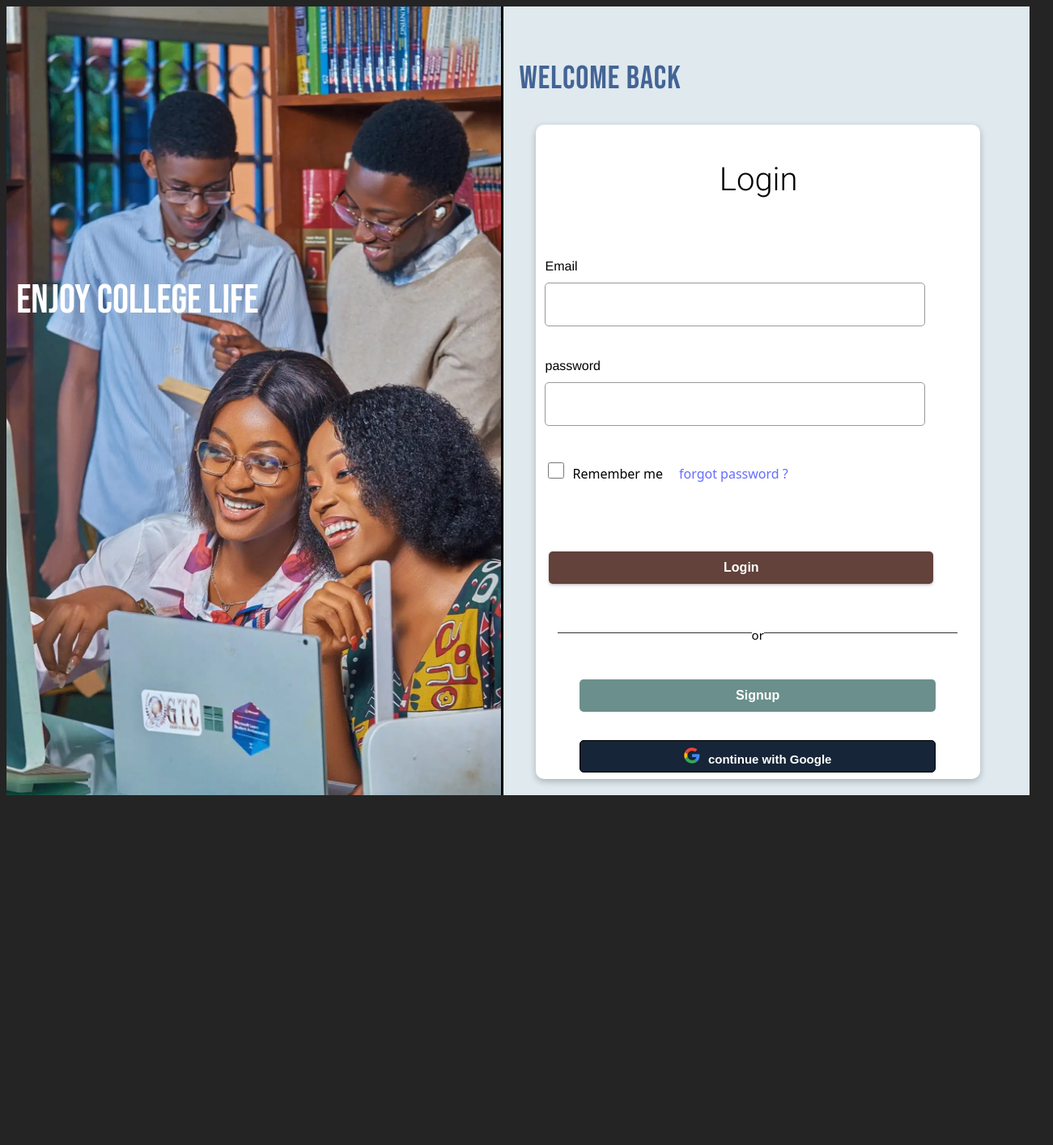
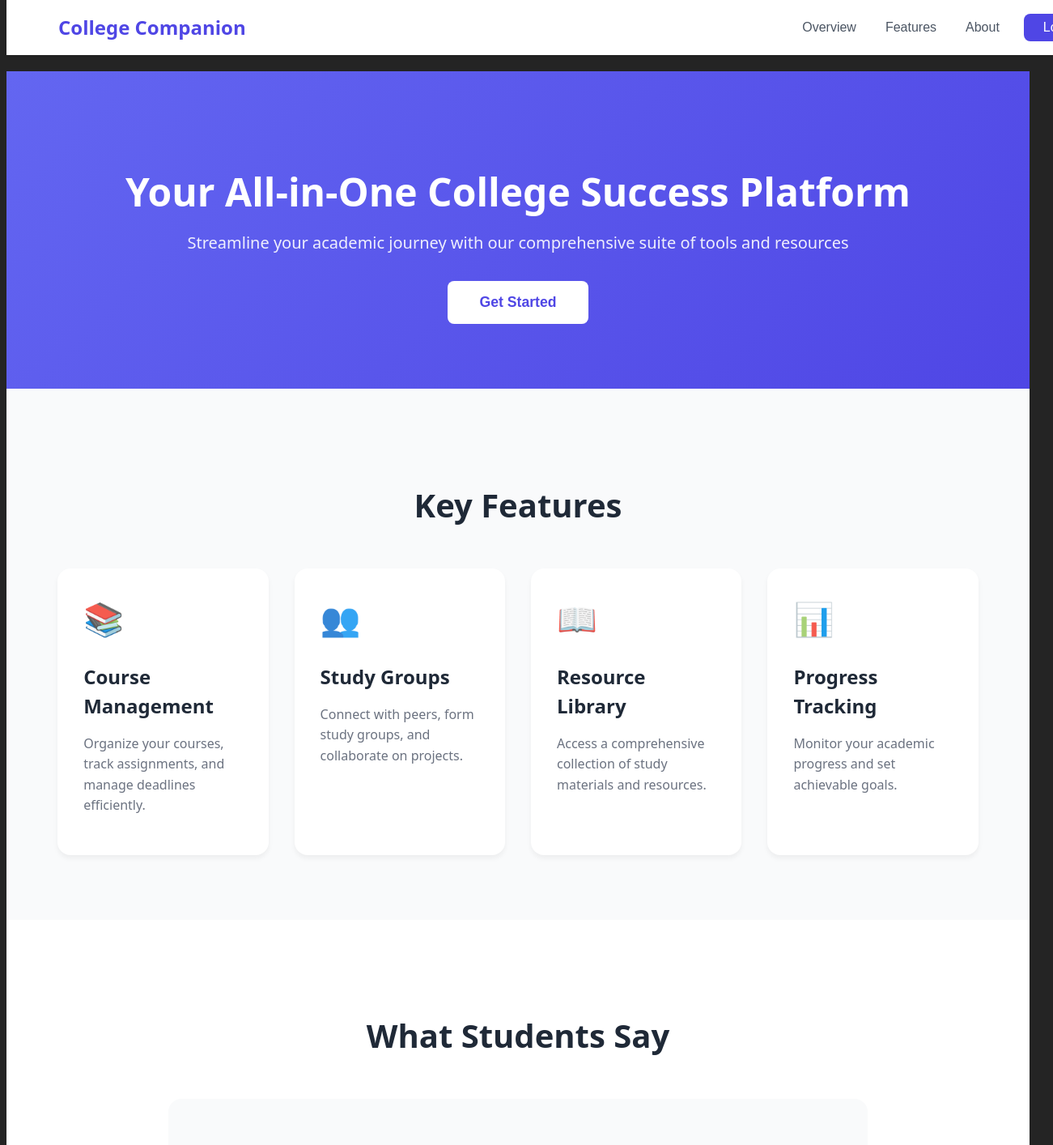
Before and after one commit to LN247/college-companion, a React (Vite) app: page / in a window 1280 px wide. Shown: the top 1414 px of the page at 81% size, 1301 px wide, since content can reach past the window. Before the commit the page ends 990 px from the top, so only its background shows below. Built offline with nearby package versions, Linux system fonts and the light colour scheme; no server answers.

Commit message:
Homepage

```diff
--- a/package.json
+++ b/package.json
@@ -1,9 +1,15 @@
 {
+  "name": "college-companion",
+  "private": true,
+  "version": "0.0.0",
+  "type": "module",
   "dependencies": {
     "@react-oauth/google": "^0.12.2",
     "@vitejs/plugin-react": "^4.4.1",
     "axios": "^1.9.0",
     "jwt-decode": "^4.0.0",
+    "react": "^18.2.0",
+    "react-dom": "^18.2.0",
     "react-router-dom": "^7.6.0",
     "vite": "^6.3.5"
   },
--- a/src/App.jsx
+++ b/src/App.jsx
@@ -2,6 +2,7 @@ import { useState } from "react";
 import LoginForm from "./pages/LoginForm";
 import SignupForm from "./pages/signupForm";
 import Notfound from "./pages/Notfound";
+import Homepage from "./pages/Homepage";
 import { BrowserRouter as Router, Route, Routes } from "react-router-dom";
 
 function App() {
@@ -9,7 +10,8 @@ function App() {
     <div>
       <Router>
         <Routes>
-          <Route path="/" element={<LoginForm />} />
+          <Route path="/" element={<Homepage />} />
+          <Route path="/login" element={<LoginForm />} />
           <Route path="/signup" element={<SignupForm />} />
           <Route path="/404" element={<Notfound />} />
           <Route path="*" element={<Notfound />} />
--- /dev/null
+++ b/src/Styles/Homepage.css
@@ -0,0 +1,271 @@
+/* Loading Animation */
+.loading-container {
+  display: flex;
+  flex-direction: column;
+  align-items: center;
+  justify-content: center;
+  height: 100vh;
+  background: linear-gradient(135deg, #6366f1 0%, #4f46e5 100%);
+  color: white;
+}
+
+.loading-spinner {
+  width: 50px;
+  height: 50px;
+  border: 5px solid #ffffff;
+  border-top: 5px solid transparent;
+  border-radius: 50%;
+  animation: spin 1s linear infinite;
+  margin-bottom: 20px;
+}
+
+@keyframes spin {
+  0% { transform: rotate(0deg); }
+  100% { transform: rotate(360deg); }
+}
+
+/* Main Layout */
+.homepage {
+  min-height: 100vh;
+  display: flex;
+  flex-direction: column;
+}
+
+/* Navbar */
+.navbar {
+  display: flex;
+  justify-content: space-between;
+  align-items: center;
+  padding: 1rem 5%;
+  background-color: white;
+  box-shadow: 0 2px 4px rgba(0, 0, 0, 0.1);
+  position: fixed;
+  width: 100%;
+  top: 0;
+  z-index: 1000;
+}
+
+.logo {
+  font-size: 1.5rem;
+  font-weight: bold;
+  color: #4f46e5;
+}
+
+.nav-links {
+  display: flex;
+  gap: 1.5rem;
+  align-items: center;
+}
+
+.nav-links button {
+  background: none;
+  border: none;
+  color: #4b5563;
+  font-size: 1rem;
+  cursor: pointer;
+  transition: color 0.3s ease;
+}
+
+.nav-links button:hover {
+  color: #4f46e5;
+}
+
+.login-btn {
+  background-color: #4f46e5 !important;
+  color: white !important;
+  padding: 0.5rem 1.5rem;
+  border-radius: 0.5rem;
+  transition: background-color 0.3s ease !important;
+}
+
+.login-btn:hover {
+  background-color: #4338ca !important;
+}
+
+/* Main Content */
+.main-content {
+  margin-top: 80px;
+  flex: 1;
+}
+
+/* Hero Section */
+.hero-section {
+  text-align: center;
+  padding: 5rem 1rem;
+  background: linear-gradient(135deg, #6366f1 0%, #4f46e5 100%);
+  color: white;
+}
+
+.hero-section h1 {
+  font-size: 3rem;
+  margin-bottom: 1rem;
+  line-height: 1.2;
+}
+
+.hero-section p {
+  font-size: 1.25rem;
+  margin-bottom: 2rem;
+  opacity: 0.9;
+}
+
+.cta-button {
+  background-color: white;
+  color: #4f46e5;
+  padding: 1rem 2.5rem;
+  border: none;
+  border-radius: 0.5rem;
+  font-size: 1.1rem;
+  font-weight: bold;
+  cursor: pointer;
+  transition: transform 0.3s ease, box-shadow 0.3s ease;
+}
+
+.cta-button:hover {
+  transform: translateY(-2px);
+  box-shadow: 0 4px 6px rgba(0, 0, 0, 0.1);
+}
+
+/* Features Section */
+.features-section {
+  padding: 5rem 5%;
+  background-color: #f9fafb;
+}
+
+.features-section h2 {
+  text-align: center;
+  font-size: 2.5rem;
+  margin-bottom: 3rem;
+  color: #1f2937;
+}
+
+.features-grid {
+  display: grid;
+  grid-template-columns: repeat(auto-fit, minmax(250px, 1fr));
+  gap: 2rem;
+  max-width: 1200px;
+  margin: 0 auto;
+}
+
+.feature-card {
+  background: white;
+  padding: 2rem;
+  border-radius: 1rem;
+  box-shadow: 0 4px 6px rgba(0, 0, 0, 0.05);
+  transition: transform 0.3s ease;
+}
+
+.feature-card:hover {
+  transform: translateY(-5px);
+}
+
+.feature-icon {
+  font-size: 2.5rem;
+  margin-bottom: 1rem;
+}
+
+.feature-card h3 {
+  font-size: 1.5rem;
+  margin-bottom: 1rem;
+  color: #1f2937;
+}
+
+.feature-card p {
+  color: #6b7280;
+  line-height: 1.6;
+}
+
+/* Testimonials Section */
+.testimonials-section {
+  padding: 5rem 5%;
+  background-color: white;
+}
+
+.testimonials-section h2 {
+  text-align: center;
+  font-size: 2.5rem;
+  margin-bottom: 3rem;
+  color: #1f2937;
+}
+
+.testimonial {
+  max-width: 800px;
+  margin: 0 auto;
+  text-align: center;
+  padding: 2rem;
+  background-color: #f9fafb;
+  border-radius: 1rem;
+}
+
+.testimonial p {
+  font-size: 1.25rem;
+  color: #4b5563;
+  margin-bottom: 1rem;
+  font-style: italic;
+}
+
+.testimonial cite {
+  color: #6b7280;
+  font-weight: 500;
+}
+
+/* Footer */
+.footer {
+  background-color: #1f2937;
+  color: white;
+  padding: 4rem 5% 2rem;
+}
+
+.footer-content {
+  display: grid;
+  grid-template-columns: repeat(auto-fit, minmax(200px, 1fr));
+  gap: 2rem;
+  max-width: 1200px;
+  margin: 0 auto;
+}
+
+.footer-section h3 {
+  font-size: 1.25rem;
+  margin-bottom: 1rem;
+}
+
+.social-links {
+  display: flex;
+  gap: 1rem;
+}
+
+.social-links a {
+  color: white;
+  text-decoration: none;
+  opacity: 0.8;
+  transition: opacity 0.3s ease;
+}
+
+.social-links a:hover {
+  opacity: 1;
+}
+
+.footer-bottom {
+  text-align: center;
+  margin-top: 3rem;
+  padding-top: 2rem;
+  border-top: 1px solid rgba(255, 255, 255, 0.1);
+}
+
+/* Responsive Design */
+@media (max-width: 768px) {
+  .navbar {
+    padding: 1rem;
+  }
+
+  .nav-links {
+    display: none;
+  }
+
+  .hero-section h1 {
+    font-size: 2rem;
+  }
+
+  .features-grid {
+    grid-template-columns: 1fr;
+  }
+}
--- /dev/null
+++ b/src/pages/Homepage.jsx
@@ -0,0 +1,118 @@
+import React, { useState, useEffect } from 'react';
+import { useNavigate } from 'react-router-dom';
+import '../Styles/Homepage.css';
+
+const Homepage = () => {
+  const navigate = useNavigate();
+  const [isLoading, setIsLoading] = useState(true);
+  const [activeSection, setActiveSection] = useState('overview');
+
+  useEffect(() => {
+    // Simulate loading animation
+    const timer = setTimeout(() => {
+      setIsLoading(false);
+    }, 1500);
+    return () => clearTimeout(timer);
+  }, []);
+
+  const features = [
+    {
+      title: 'Course Management',
+      description: 'Organize your courses, track assignments, and manage deadlines efficiently.',
+      icon: '📚'
+    },
+    {
+      title: 'Study Groups',
+      description: 'Connect with peers, form study groups, and collaborate on projects.',
+      icon: '👥'
+    },
+    {
+      title: 'Resource Library',
+      description: 'Access a comprehensive collection of study materials and resources.',
+      icon: '📖'
+    },
+    {
+      title: 'Progress Tracking',
+      description: 'Monitor your academic progress and set achievable goals.',
+      icon: '📊'
+    }
+  ];
+
+  if (isLoading) {
+    return (
+      <div className="loading-container">
+        <div className="loading-spinner"></div>
+        <h2>Welcome to College Companion</h2>
+      </div>
+    );
+  }
+
+  return (
+    <div className="homepage">
+      <nav className="navbar">
+        <div className="logo">College Companion</div>
+        <div className="nav-links">
+          <button onClick={() => setActiveSection('overview')}>Overview</button>
+          <button onClick={() => setActiveSection('features')}>Features</button>
+          <button onClick={() => setActiveSection('about')}>About</button>
+          <button className="login-btn" onClick={() => navigate('/login')}>Login</button>
+        </div>
+      </nav>
+
+      <main className="main-content">
+        <section className="hero-section">
+          <h1>Your All-in-One College Success Platform</h1>
+          <p>Streamline your academic journey with our comprehensive suite of tools and resources</p>
+          <button className="cta-button" onClick={() => navigate('/signup')}>
+            Get Started
+          </button>
+        </section>
+
+        <section className="features-section">
+          <h2>Key Features</h2>
+          <div className="features-grid">
+            {features.map((feature, index) => (
+              <div key={index} className="feature-card">
+                <div className="feature-icon">{feature.icon}</div>
+                <h3>{feature.title}</h3>
+                <p>{feature.description}</p>
+              </div>
+            ))}
+          </div>
+        </section>
+
+        <section className="testimonials-section">
+          <h2>What Students Say</h2>
+          <div className="testimonials-slider">
+            <div className="testimonial">
+              <p>"College Companion has transformed how I manage my academic life. It's intuitive and incredibly helpful!"</p>
+              <cite>- Sarah M., Computer Science</cite>
+            </div>
+          </div>
+        </section>
+      </main>
+
+      <footer className="footer">
+        <div className="footer-content">
+          <div className="footer-section">
+            <h3>Contact Us</h3>
+            <p>Email: support@collegecompanion.com</p>
+          </div>
+          <div className="footer-section">
+            <h3>Follow Us</h3>
+            <div className="social-links">
+              <a href="#" target="_blank" rel="noopener noreferrer">Twitter</a>
+              <a href="#" target="_blank" rel="noopener noreferrer">LinkedIn</a>
+              <a href="#" target="_blank" rel="noopener noreferrer">Instagram</a>
+            </div>
+          </div>
+        </div>
+        <div className="footer-bottom">
+          <p>&copy; 2024 College Companion. All rights reserved.</p>
+        </div>
+      </footer>
+    </div>
+  );
+};
+
+export default Homepage;
```
Also changed, not shown: 1 other file (tests, documents, lock files or other folders).
